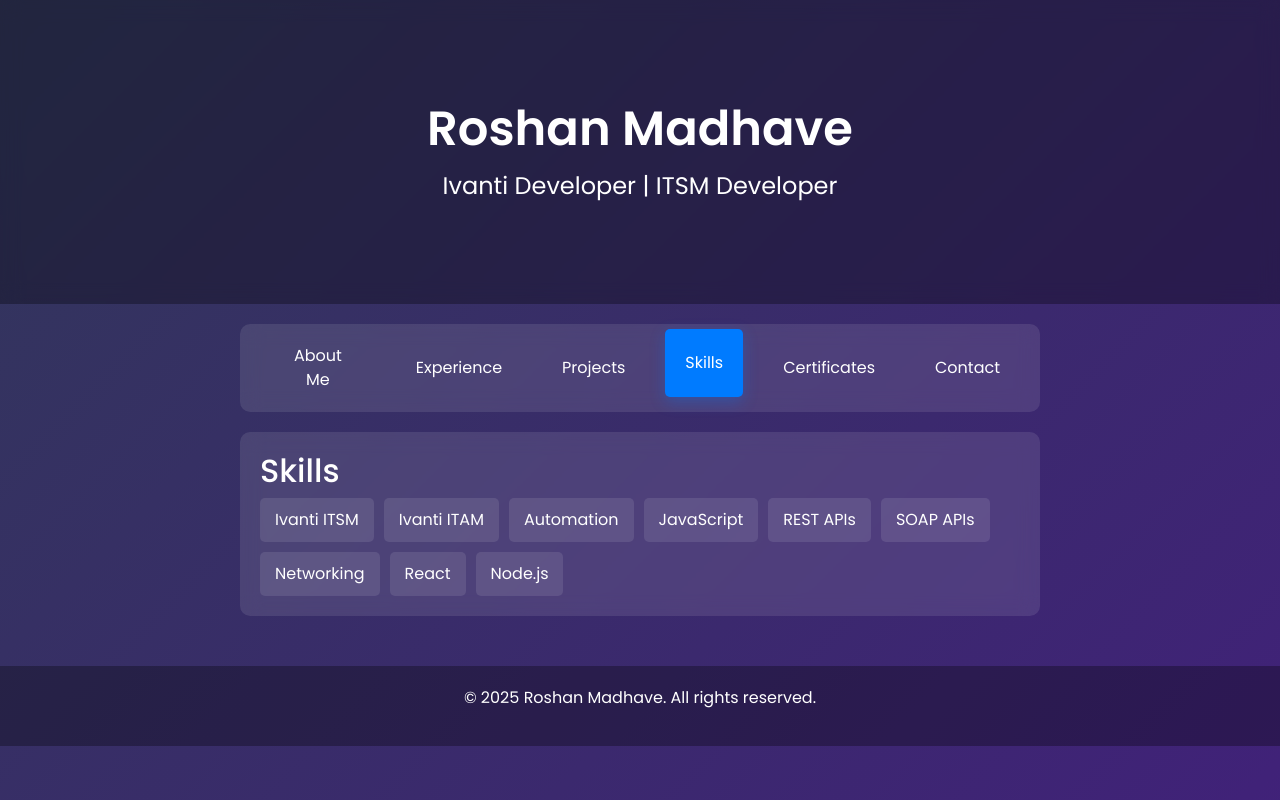
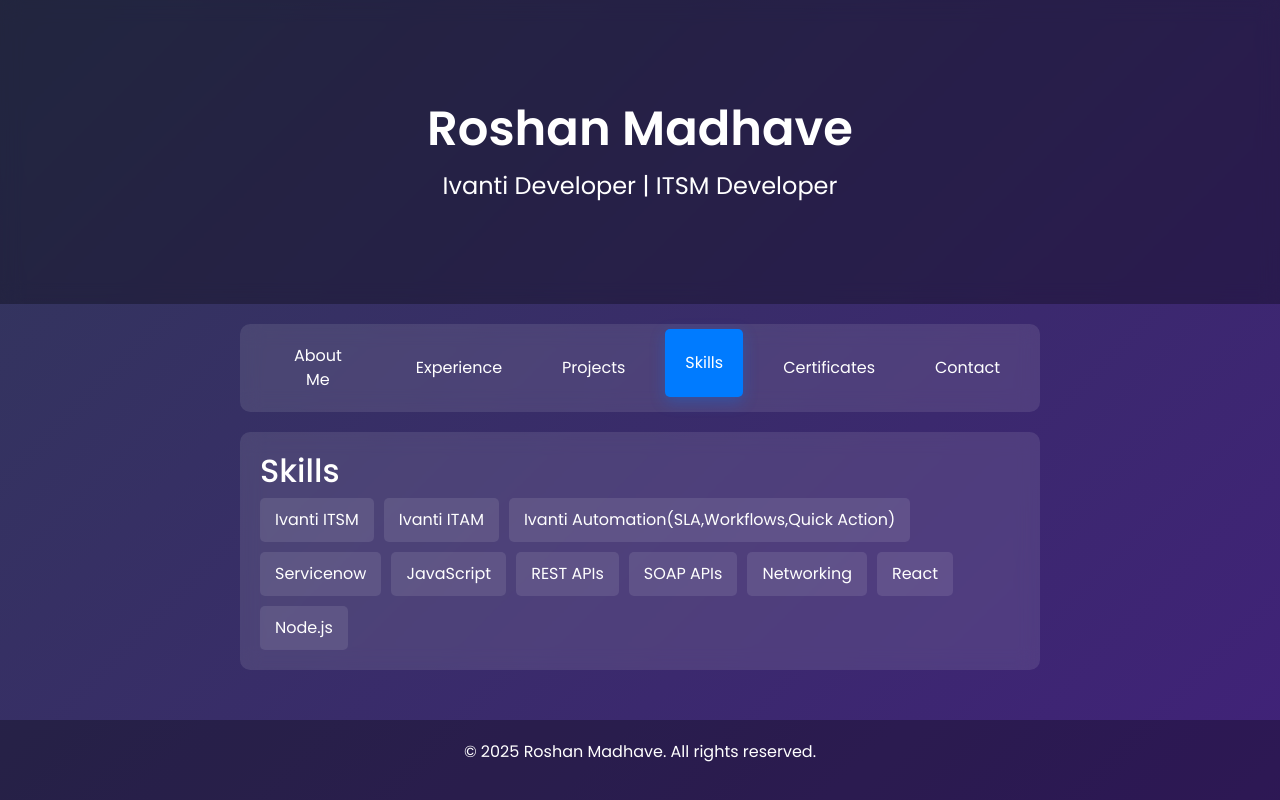
Before and after one commit to roshanmadhave/Roshan-Madhave-Portfolio, a plain HTML site: page index.html in a window 1280 px wide. Both pictures are taken after a click on the button "Skills". Drawn offline with nearby package versions, Linux system fonts and the light colour scheme.

Commit message:
Update index.html

```diff
--- a/index.html
+++ b/index.html
@@ -396,7 +396,8 @@
     <div class="skills-list">
       <div class="skill">Ivanti ITSM</div>
       <div class="skill">Ivanti ITAM</div>
-      <div class="skill">Automation</div>
+      <div class="skill">Ivanti Automation(SLA,Workflows,Quick Action)</div>
+       <div class="skill">Servicenow</div>
       <div class="skill">JavaScript</div>
       <div class="skill">REST APIs</div>
       <div class="skill">SOAP APIs</div>
```
